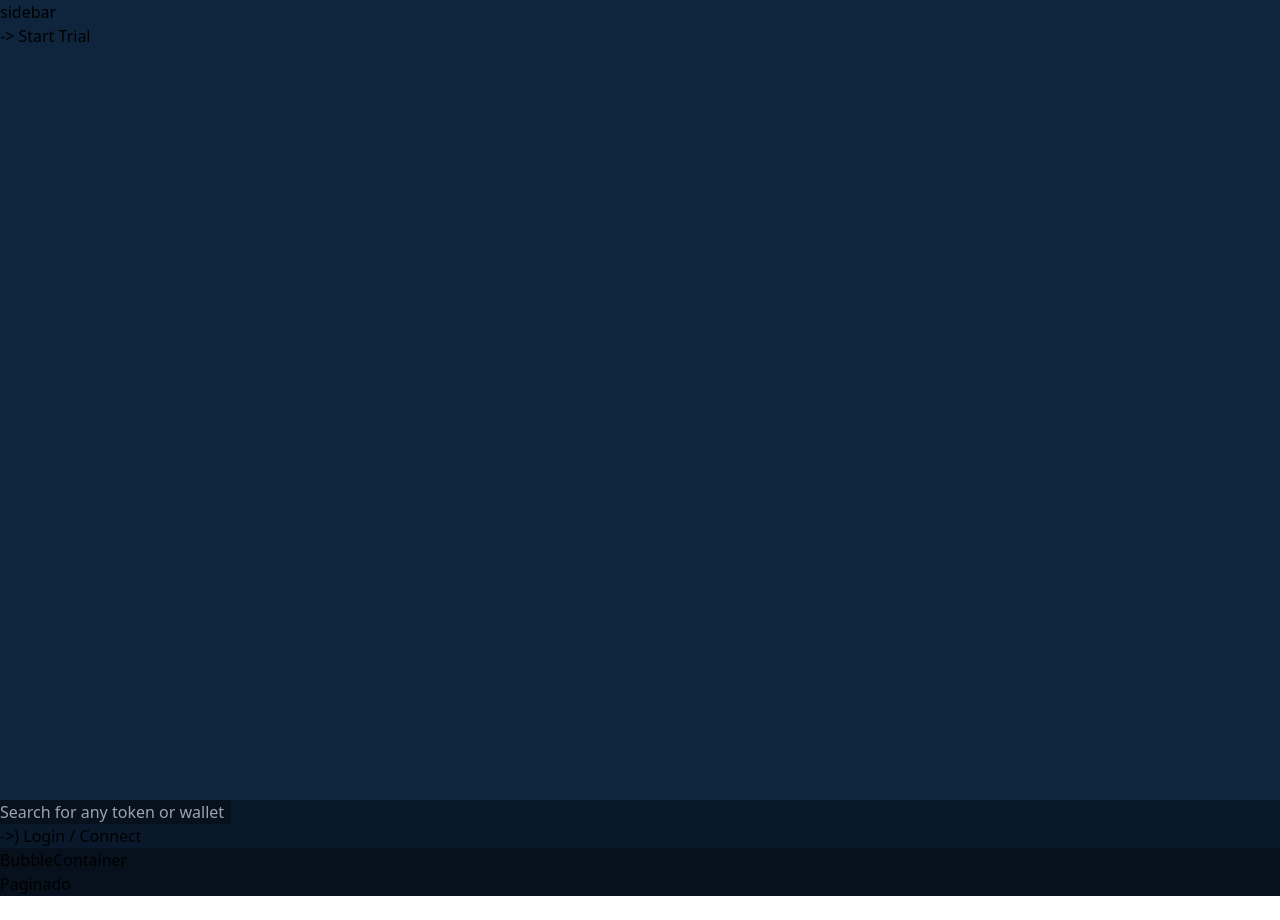
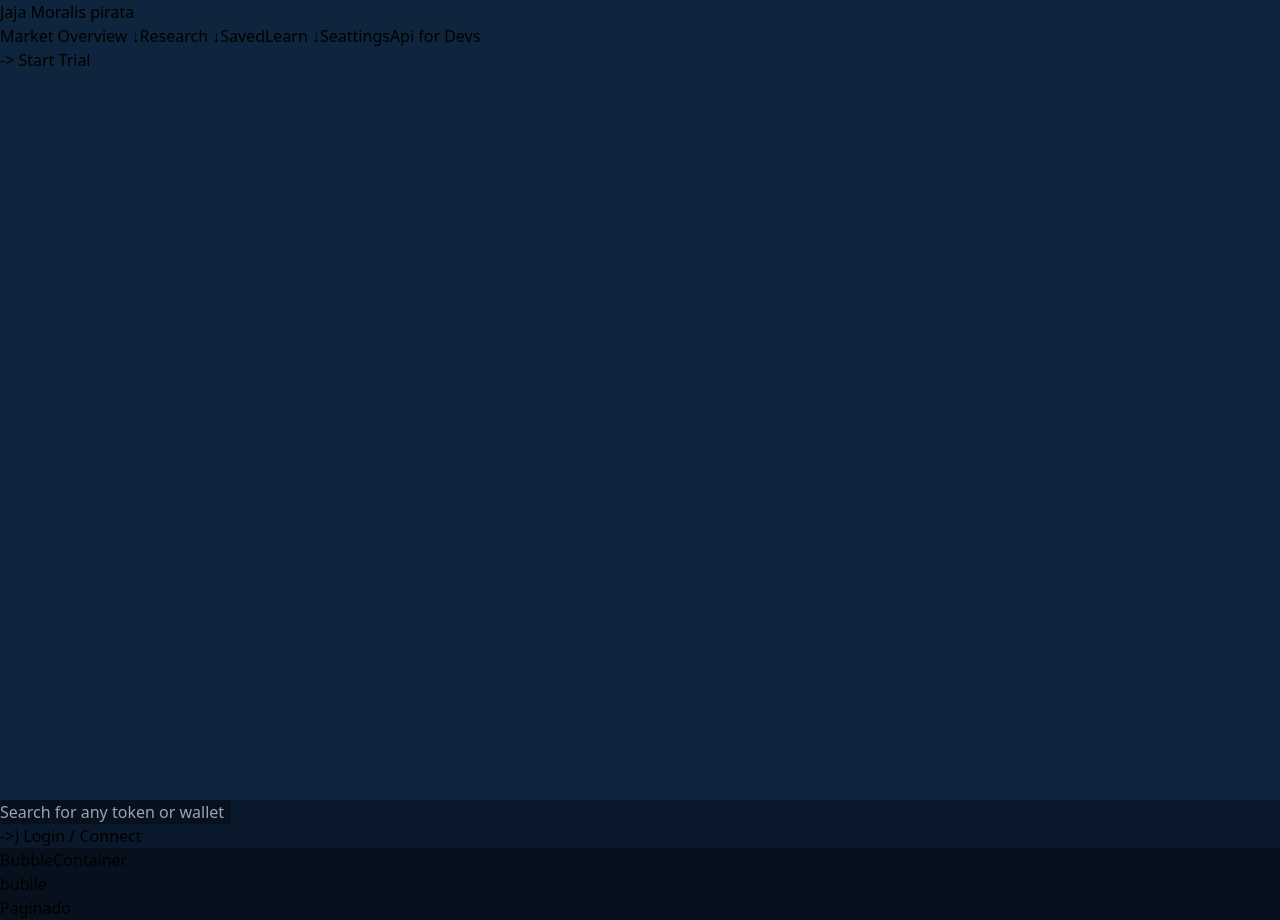
Before and after one commit to linoramir/Prueba_Tecnica, a React (Vite) app: page / in a window 1280 px wide. Before the commit the page ends 896 px from the top, so only its background shows below. Built offline with nearby package versions, Linux system fonts and the light colour scheme.

Commit message:
sidebar advancement

```diff
--- a/src/components/bubble/index.tsx
+++ b/src/components/bubble/index.tsx
@@ -1,5 +1,5 @@
 const Bubble = () => {
-  return false;
+  return <div>bublle</div>;
 };
 
 export default Bubble;
--- a/src/components/bubbleContainer/index.tsx
+++ b/src/components/bubbleContainer/index.tsx
@@ -1,7 +1,9 @@
+import Bubble from "../bubble";
 const BubbleContainer = () => {
   return (
     <div className="w-full border-solid border-2 border-sky-500 h-4/5 bg-moralis-bubble-container">
       BubbleContainer
+      <Bubble />
     </div>
   );
 };
--- a/src/components/sidebar/index.tsx
+++ b/src/components/sidebar/index.tsx
@@ -1,9 +1,30 @@
 const SideBar = () => {
   return (
-    <div className="w-1/4 border-solid border-2 border-sky-500 H-Full bg-moralis-sidebar">
-      sidebar
-      <nav></nav>
-      <button className=" w-1/2 border-solid border-2 border-sky-500 rounded-lg px-1 py-1">
+    <div className="w-1/4 border-solid border-2 border-sky-500 H-Full bg-moralis-sidebar px-8">
+      <button className="w-4/5 border-solid border-2 border-transparent text-wrap text-slate-200 px-8 py-8">
+        Jaja Moralis pirata
+      </button>
+      <nav>
+        <button className="w-4/5 border-solid border-2 border-transparent transition ease-in-out delay-50 hover:bg-sky-900 duration-150 rounded-lg text-slate-300 px-2 py-2">
+          Market Overview ↓
+        </button>
+        <button className="w-4/5 border-solid border-2 border-transparent transition ease-in-out delay-50 hover:bg-sky-900 duration-150 rounded-lg text-slate-300 px-2 py-2">
+          Research ↓
+        </button>
+        <button className="w-4/5 border-solid border-2 border-transparent transition ease-in-out delay-50 hover:bg-sky-900 duration-150 rounded-lg text-slate-300 py-2 px-2">
+          Saved
+        </button>
+        <button className="w-4/5 border-solid border-2 border-transparent transition ease-in-out delay-50 hover:bg-sky-900 duration-150 rounded-lg text-slate-300 py-2 px-2">
+          Learn ↓
+        </button>
+        <button className="w-4/5 border-solid border-2 border-transparent transition ease-in-out delay-50 hover:bg-sky-900 duration-150 rounded-lg text-slate-300 py-2 px-2">
+          Seattings
+        </button>
+        <button className="w-4/5 border-solid border-2 border-transparent transition ease-in-out delay-50 hover:bg-sky-900 duration-150 rounded-lg text-slate-300 py-2 px-2">
+          Api for Devs
+        </button>
+      </nav>
+      <button className=" w-5/6 border-solid border-2 border-sky-900 transition ease-in-out delay-50 hover:border-slate-400 hover:text-slate-200 duration-150 rounded-lg text-slate-400 px-2 py-2">
         {"-> Start Trial"}
       </button>
     </div>
```
